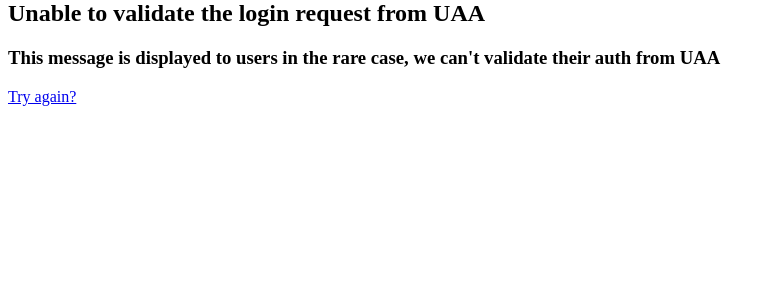
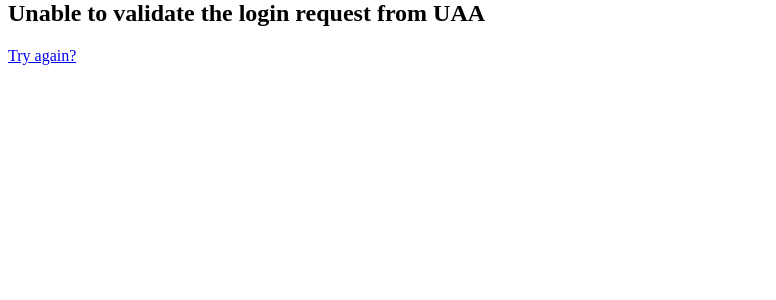
Before and after one commit to cloud-gov/uaa-extras, a Python web app: template uaainvite/templates/error/token_validation.html in a window 1280 px wide. Shown: the part 21-321 px from the top of the page, without its empty margins (0-776 px from the left). Run offline with Jinja, Linux system fonts and the light colour scheme; the template is opened without the code that fills it, so the values that code supplies are empty; some libraries are stand-ins or nearby versions.

Commit message:
minimize copy on error pages

```diff
--- a/uaainvite/templates/error/missing_scope.html
+++ b/uaainvite/templates/error/missing_scope.html
@@ -3,8 +3,6 @@
 {% block content %}
 <div>
 	<h2>You do not have permissions to invite users.</h2>
-	<h3>This message is displayed to users when they are missing the scim.invite scope</h3>
-
 	<p><a href="{{url_for('logout')}}">Try again?</a></p>
 </div>
 {% endblock %}
--- a/uaainvite/templates/error/token_validation.html
+++ b/uaainvite/templates/error/token_validation.html
@@ -3,8 +3,6 @@
 {% block content %}
 <div>
 	<h2>Unable to validate the login request from UAA</h2>
-	<h3>This message is displayed to users in the rare case, we can't validate their auth from UAA</h3>
-
 	<p><a href="{{url_for('logout')}}">Try again?</a></p>
 </div>
 {% endblock %}
```
